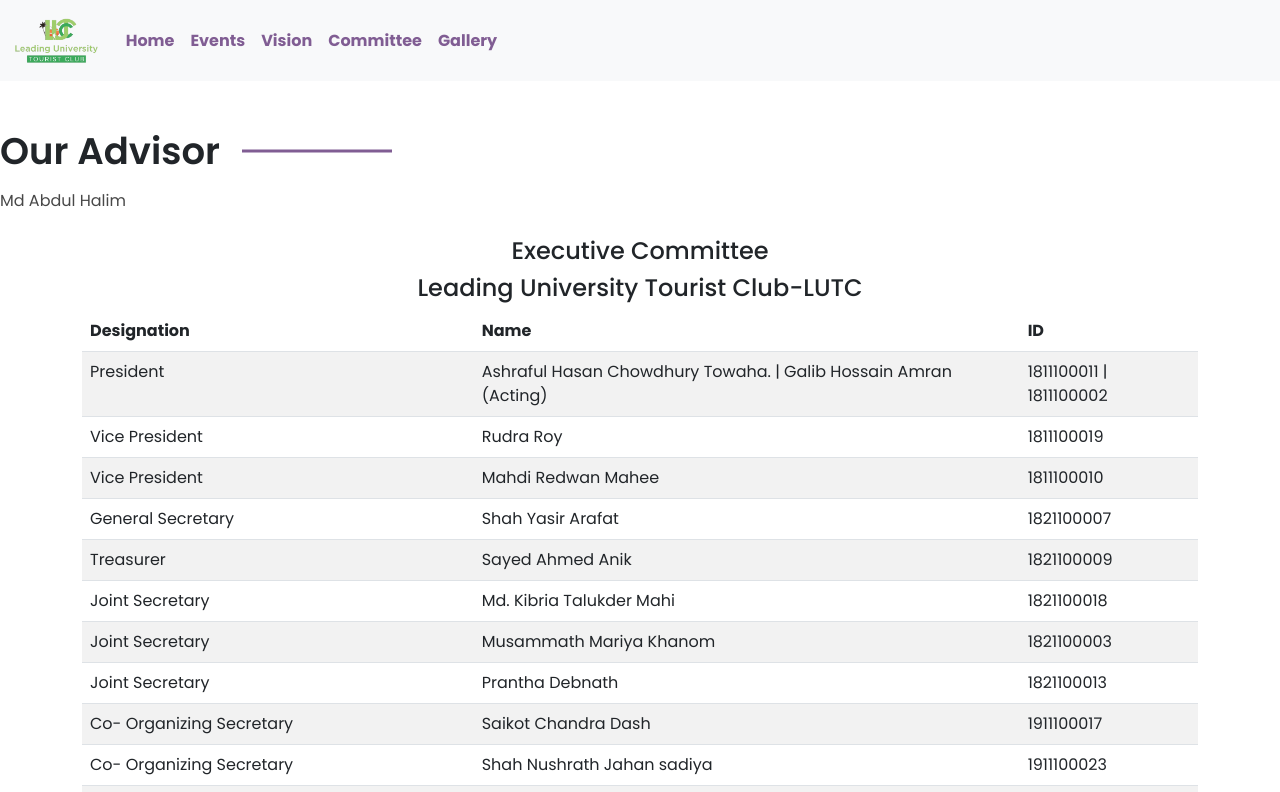
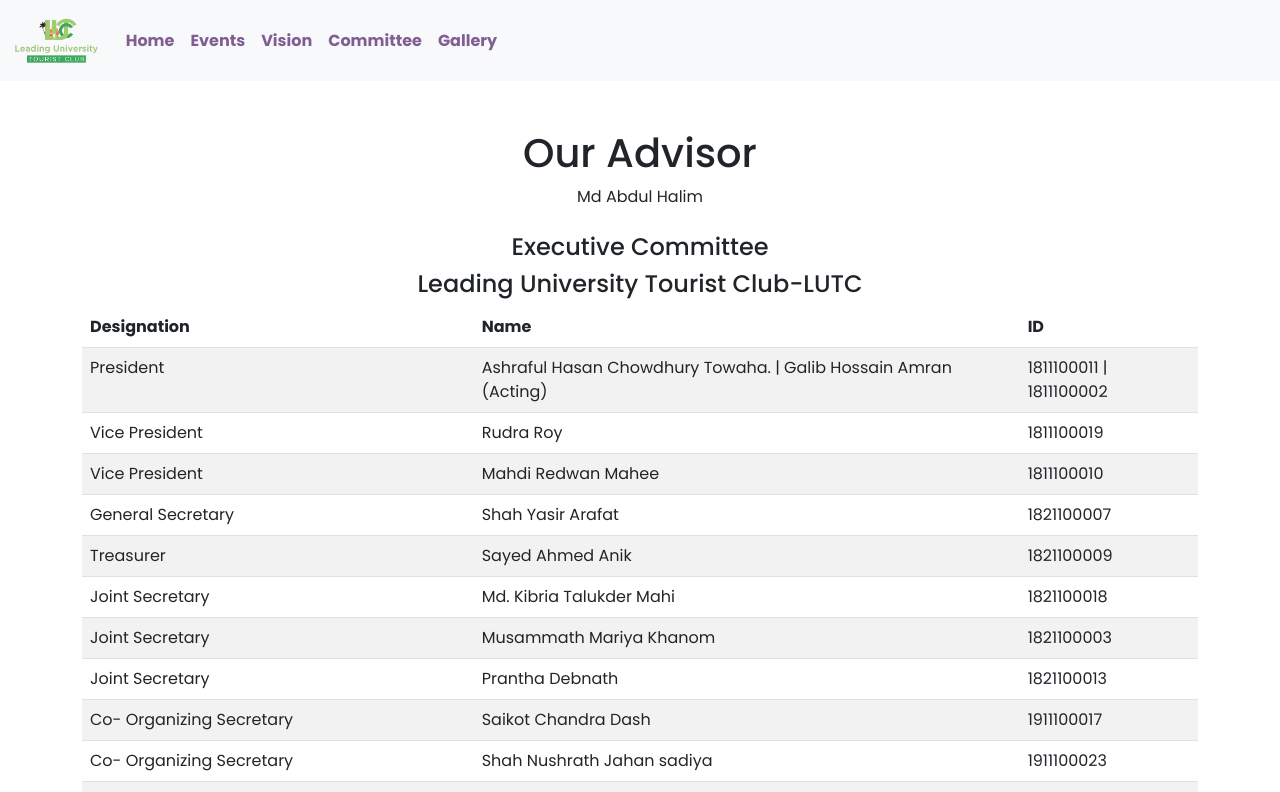
Before and after one commit to infinityanix/LUTC, a Next.js app: page /committee in a window 1280 px wide. Shown: the top 792 px of the page. Built offline with nearby package versions, Linux system fonts and the light colour scheme.

Commit message:
Update committee.jsx

```diff
--- a/pages/committee.jsx
+++ b/pages/committee.jsx
@@ -4,9 +4,9 @@
   return (
     <Layout title="LUTC : Committee">
       <div className="heading-main mt-5">
-            <h1 className="display-4 heading ">Our Advisor</h1>
+            <h1 className="text-center">Our Advisor</h1>
           </div>
-          <p className="lead mt-2">
+          <p className="text-center">
             Md Abdul Halim
           </p>
       <div className="container mt-4 mb-5">
```
